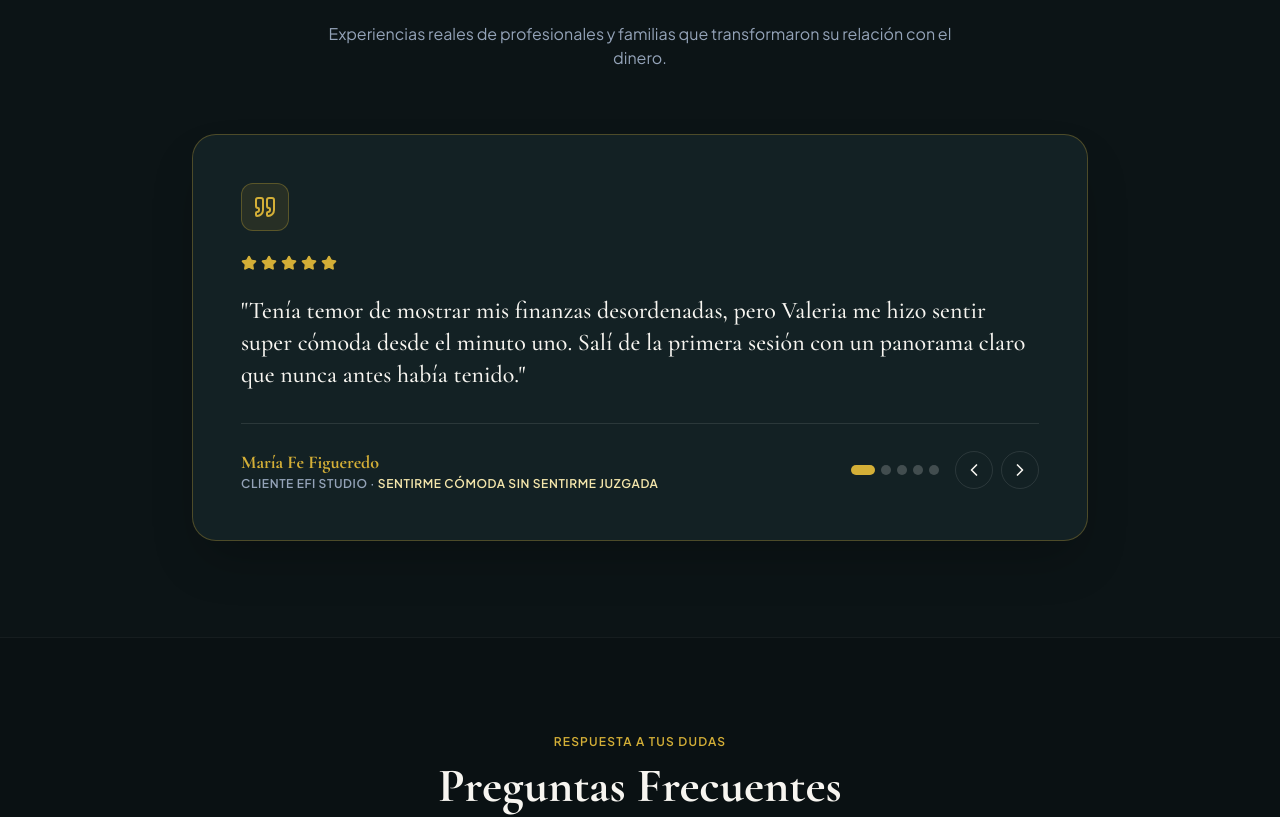
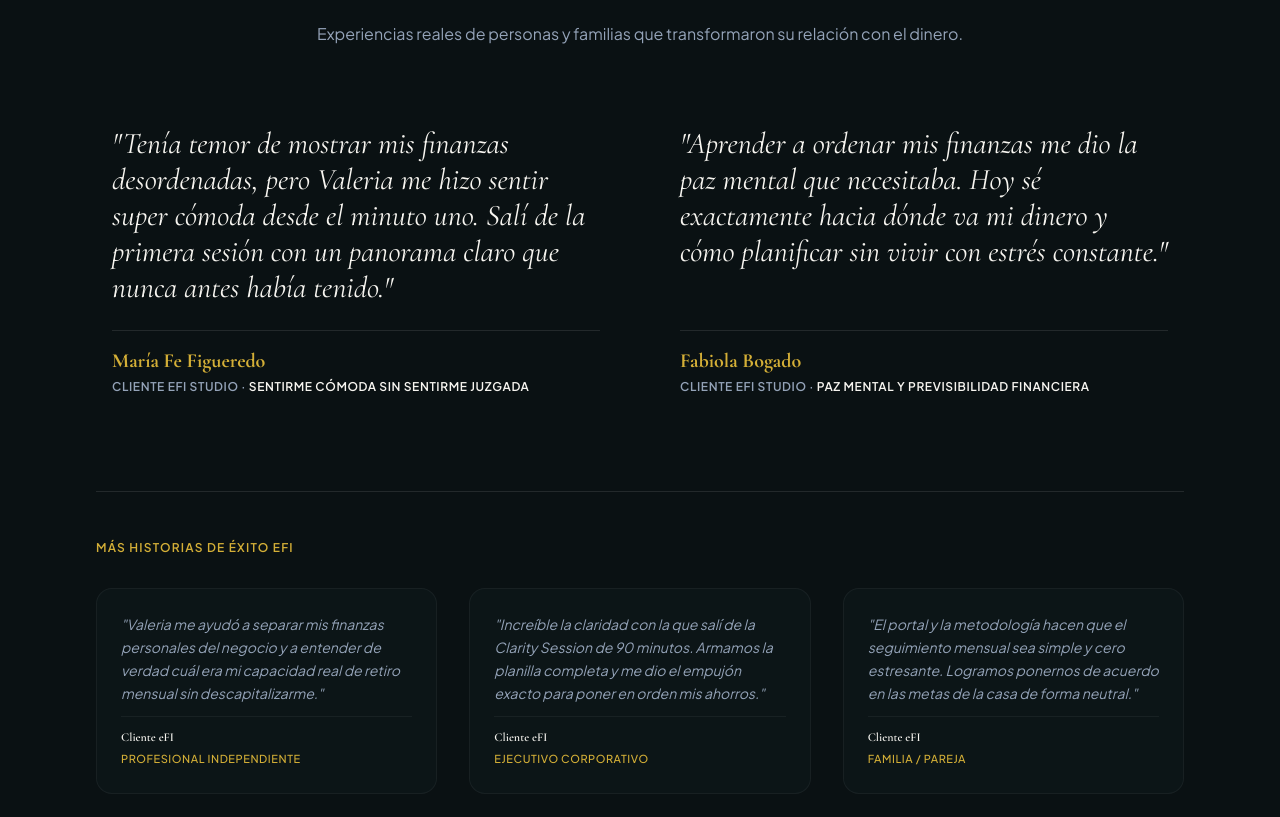
Before and after one commit to copp-ai/web-efi-studio, a React (Vite) app: page / in a window 1280 px wide. Shown: the part 7934-8751 px from the top of the page. Built offline with nearby package versions, Linux system fonts and the light colour scheme.

Commit message:
feat: redisenio de la seccion de Testimonios en formato editorial (Seccion 4quater)

```diff
--- a/src/components/FloatingWhatsApp.jsx
+++ b/src/components/FloatingWhatsApp.jsx
@@ -2,7 +2,7 @@ import React from 'react';
 import { MessageCircle } from 'lucide-react';
 
 export default function FloatingWhatsApp() {
-  const whatsappUrl = "https://wa.me/595991480481?text=Hola%20Valeria,%20quisiera%20consultar%20sobre%20los%20servicios%20de%20eFI%20Studio";
+  const whatsappUrl = "https://wa.me/595971791069?text=Hola%20Valeria,%20quisiera%20consultar%20sobre%20los%20servicios%20de%20eFI%20Studio";
 
   return (
     <a
--- a/src/components/FooterCTA.jsx
+++ b/src/components/FooterCTA.jsx
@@ -2,7 +2,7 @@ import React from 'react';
 import { ArrowRight, Clock, Shield, MessageCircle } from 'lucide-react';
 
 export default function FooterCTA() {
-  const whatsappUrl = "https://wa.me/595991480481?text=Hola%20Valeria,%20quisiera%20agendar%20mi%20eFI%20Clarity%20Session";
+  const whatsappUrl = "https://wa.me/595971791069?text=Hola%20Valeria,%20quisiera%20agendar%20mi%20eFI%20Clarity%20Session";
 
   return (
     <footer className="relative bg-efi-dark border-t border-white/10 pt-20 pb-12 overflow-hidden">
--- a/src/components/Hero.jsx
+++ b/src/components/Hero.jsx
@@ -2,7 +2,7 @@ import React from 'react';
 import { ShieldCheck, ArrowRight, Sparkles, Clock } from 'lucide-react';
 
 export default function Hero() {
-  const whatsappUrl = "https://wa.me/595991480481?text=Hola%20Valeria,%20quisiera%20agendar%20mi%20eFI%20Clarity%20Session";
+  const whatsappUrl = "https://wa.me/595971791069?text=Hola%20Valeria,%20quisiera%20agendar%20mi%20eFI%20Clarity%20Session";
 
   return (
     <section className="relative pt-32 pb-20 md:pt-40 md:pb-28 overflow-hidden">
--- a/src/components/Navbar.jsx
+++ b/src/components/Navbar.jsx
@@ -13,7 +13,7 @@ export default function Navbar() {
     return () => window.removeEventListener('scroll', handleScroll);
   }, []);
 
-  const whatsappUrl = "https://wa.me/595991480481?text=Hola%20Valeria,%20quisiera%20agendar%20mi%20eFI%20Clarity%20Session";
+  const whatsappUrl = "https://wa.me/595971791069?text=Hola%20Valeria,%20quisiera%20agendar%20mi%20eFI%20Clarity%20Session";
 
   const navLinks = [
     { name: "Filosofía", href: "#filosofia" },
--- a/src/components/Testimonials.jsx
+++ b/src/components/Testimonials.jsx
@@ -1,8 +1,7 @@
-import React, { useState } from 'react';
-import { Quote, ChevronLeft, ChevronRight, Star } from 'lucide-react';
+import React from 'react';
 
 export default function Testimonials() {
-  const testimonials = [
+  const featuredTestimonials = [
     {
       name: "María Fe Figueredo",
       role: "Cliente eFI Studio",
@@ -14,46 +13,32 @@ export default function Testimonials() {
       role: "Cliente eFI Studio",
       quote: "Aprender a ordenar mis finanzas me dio la paz mental que necesitaba. Hoy sé exactamente hacia dónde va mi dinero y cómo planificar sin vivir con estrés constante.",
       highlight: "Paz mental y previsibilidad financiera"
-    },
+    }
+  ];
+
+  const secondaryTestimonials = [
     {
       name: "Cliente eFI",
       role: "Profesional Independiente",
       quote: "Valeria me ayudó a separar mis finanzas personales del negocio y a entender de verdad cuál era mi capacidad real de retiro mensual sin descapitalizarme.",
-      highlight: "Separación clara entre negocio y personal"
     },
     {
       name: "Cliente eFI",
       role: "Ejecutivo Corporativo",
       quote: "Increíble la claridad con la que salí de la Clarity Session de 90 minutos. Armamos la planilla completa y me dio el empujón exacto para poner en orden mis ahorros.",
-      highlight: "Resultados inmediatos en 90 minutos"
     },
     {
       name: "Cliente eFI",
       role: "Familia / Pareja",
       quote: "El portal y la metodología hacen que el seguimiento mensual sea simple y cero estresante. Logramos ponernos de acuerdo en las metas de la casa de forma neutral.",
-      highlight: "Alineación y metas en común"
     }
   ];
 
-  const [currentIndex, setCurrentIndex] = useState(0);
-
-  const prev = () => {
-    setCurrentIndex((prevIndex) =>
-      prevIndex === 0 ? testimonials.length - 1 : prevIndex - 1
-    );
-  };
-
-  const next = () => {
-    setCurrentIndex((prevIndex) =>
-      prevIndex === testimonials.length - 1 ? 0 : prevIndex + 1
-    );
-  };
-
   return (
-    <section id="testimonios" className="py-24 bg-efi-surface/30 relative border-t border-white/5">
+    <section id="testimonios" className="py-24 bg-efi-dark relative border-t border-white/5">
       <div className="max-w-6xl mx-auto px-4 sm:px-6 lg:px-8">
 
-        {/* Header */}
+        {/* Section Header */}
         <div className="max-w-2xl mx-auto text-center mb-16">
           <span className="text-xs font-semibold uppercase tracking-widest text-efi-gold block mb-3">
             Prueba Social Real
@@ -62,78 +47,55 @@ export default function Testimonials() {
             Lo que dicen quienes confiaron en eFI
           </h2>
           <p className="text-base text-efi-muted">
-            Experiencias reales de profesionales y familias que transformaron su relación con el dinero.
+            Experiencias reales de personas y familias que transformaron su relación con el dinero.
           </p>
         </div>
 
-        {/* Featured Testimonial Card */}
-        <div className="max-w-4xl mx-auto p-8 sm:p-12 rounded-3xl bg-efi-card/80 border border-efi-gold/30 shadow-2xl relative">
+        {/* 1. Featured Editorial Quotes (María Fe Figueredo & Fabiola Bogado) */}
+        <div className="grid grid-cols-1 md:grid-cols-2 gap-12 mb-20">
+          {featuredTestimonials.map((item, idx) => (
+            <div key={idx} className="space-y-6 flex flex-col justify-between p-4">
+              <blockquote className="text-2xl sm:text-3xl font-serif italic text-efi-sand leading-relaxed">
+                "{item.quote}"
+              </blockquote>
+              <div className="pt-4 border-t border-white/10">
+                <h4 className="text-xl font-serif font-bold text-efi-gold">
+                  {item.name}
+                </h4>
+                <p className="text-xs text-efi-muted uppercase font-semibold tracking-wider mt-1">
+                  {item.role} · <span className="text-efi-sand">{item.highlight}</span>
+                </p>
+              </div>
+            </div>
+          ))}
+        </div>
 
-          {/* Quote Icon */}
-          <div className="w-12 h-12 rounded-xl bg-efi-gold/10 border border-efi-gold/30 flex items-center justify-center mb-6">
-            <Quote className="w-6 h-6 text-efi-gold" />
-          </div>
+        {/* 2. Secondary Streamlined Client Stories (Distinct visual weight) */}
+        <div className="pt-12 border-t border-white/10">
+          <h3 className="text-xs font-semibold uppercase tracking-widest text-efi-gold mb-8 text-center md:text-left">
+            Más historias de éxito eFI
+          </h3>
 
-          {/* Stars */}
-          <div className="flex items-center gap-1 mb-6 text-efi-gold">
-            {[...Array(5)].map((_, i) => (
-              <Star key={i} className="w-4 h-4 fill-efi-gold text-efi-gold" />
+          <div className="grid grid-cols-1 md:grid-cols-3 gap-8">
+            {secondaryTestimonials.map((item, idx) => (
+              <div
+                key={idx}
+                className="space-y-3 p-6 rounded-2xl bg-efi-surface/40 border border-white/5 hover:border-efi-gold/20 transition-colors"
+              >
+                <p className="text-sm text-efi-muted leading-relaxed italic">
+                  "{item.quote}"
+                </p>
+                <div className="pt-3 border-t border-white/5">
+                  <span className="text-xs font-serif font-semibold text-efi-sand block">
+                    {item.name}
+                  </span>
+                  <span className="text-[11px] text-efi-gold uppercase font-medium tracking-wider">
+                    {item.role}
+                  </span>
+                </div>
+              </div>
             ))}
           </div>
-
-          {/* Quote Text */}
-          <blockquote className="text-xl sm:text-2xl font-serif font-medium text-efi-sand leading-relaxed mb-8">
-            "{testimonials[currentIndex].quote}"
-          </blockquote>
-
-          {/* User Info & Controls */}
-          <div className="flex flex-col sm:flex-row sm:items-center justify-between gap-6 border-t border-white/10 pt-6">
-            <div>
-              <h4 className="text-lg font-serif font-bold text-efi-gold">
-                {testimonials[currentIndex].name}
-              </h4>
-              <p className="text-xs text-efi-muted uppercase tracking-wider font-semibold">
-                {testimonials[currentIndex].role} · <span className="text-efi-gold-light">{testimonials[currentIndex].highlight}</span>
-              </p>
-            </div>
-
-            {/* Navigation Dots & Buttons */}
-            <div className="flex items-center gap-4">
-              <div className="flex gap-1.5">
-                {testimonials.map((_, idx) => (
-                  <button
-                    key={idx}
-                    onClick={() => setCurrentIndex(idx)}
-                    className={`w-2.5 h-2.5 rounded-full transition-all ${
-                      idx === currentIndex
-                        ? 'bg-efi-gold w-6'
-                        : 'bg-white/20 hover:bg-white/40'
-                    }`}
-                    aria-label={`Ir al testimonio ${idx + 1}`}
-                  />
-                ))}
-              </div>
-
-              <div className="flex gap-2">
-                <button
-                  onClick={prev}
-                  className="p-2 rounded-full border border-white/10 hover:border-efi-gold text-efi-sand hover:text-efi-gold transition-colors"
-                  aria-label="Anterior testimonio"
-                >
-                  <ChevronLeft className="w-5 h-5" />
-                </button>
-                <button
-                  onClick={next}
-                  className="p-2 rounded-full border border-white/10 hover:border-efi-gold text-efi-sand hover:text-efi-gold transition-colors"
-                  aria-label="Siguiente testimonio"
-                >
-                  <ChevronRight className="w-5 h-5" />
-                </button>
-              </div>
-            </div>
-
-          </div>
-
         </div>
 
       </div>
```
Also changed, not shown: src/components/SelfDiagnostic.jsx (+4 -4 lines), src/components/ServicesCatalog.jsx (+4 -4 lines), 2 other files (tests, documents, lock files or other folders).
